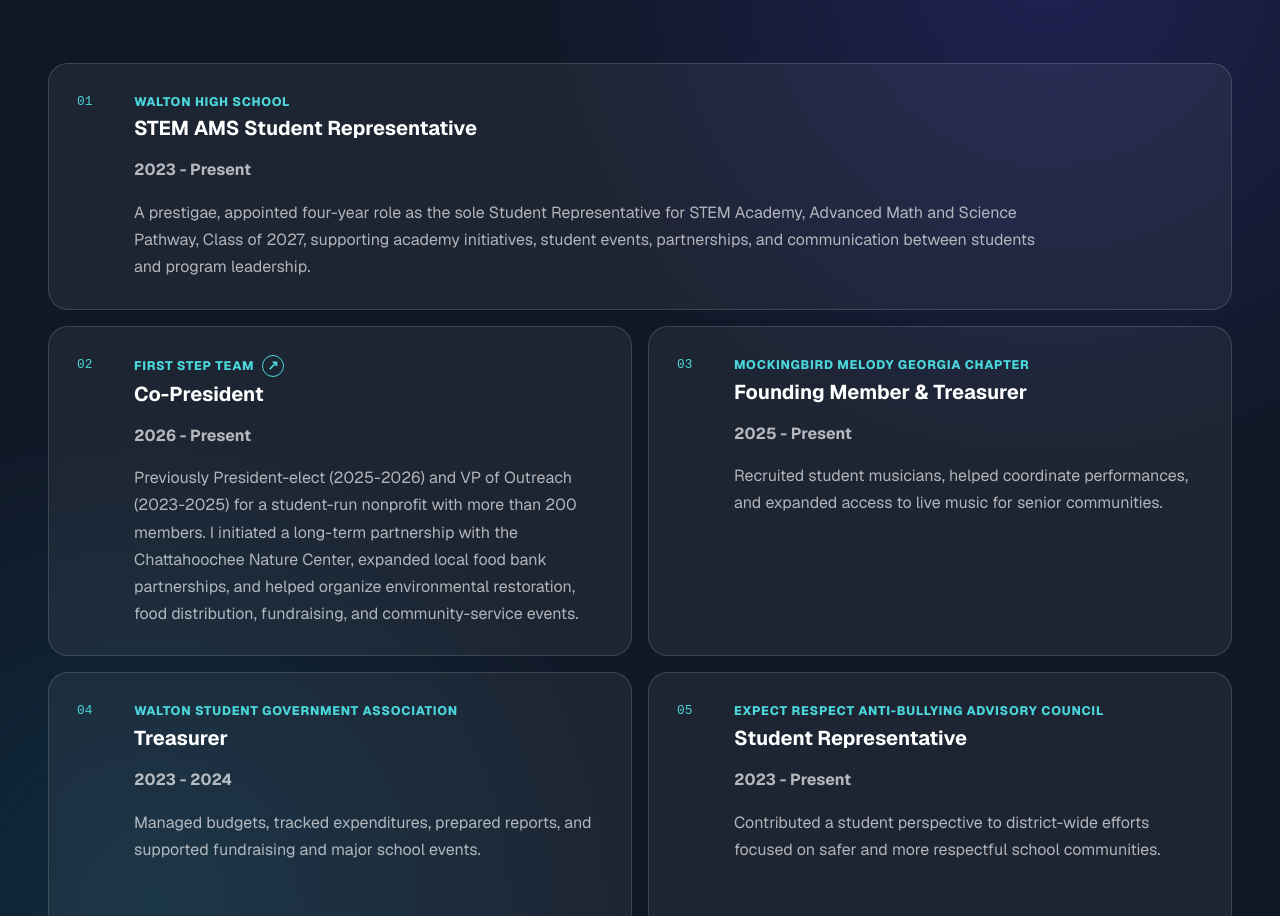
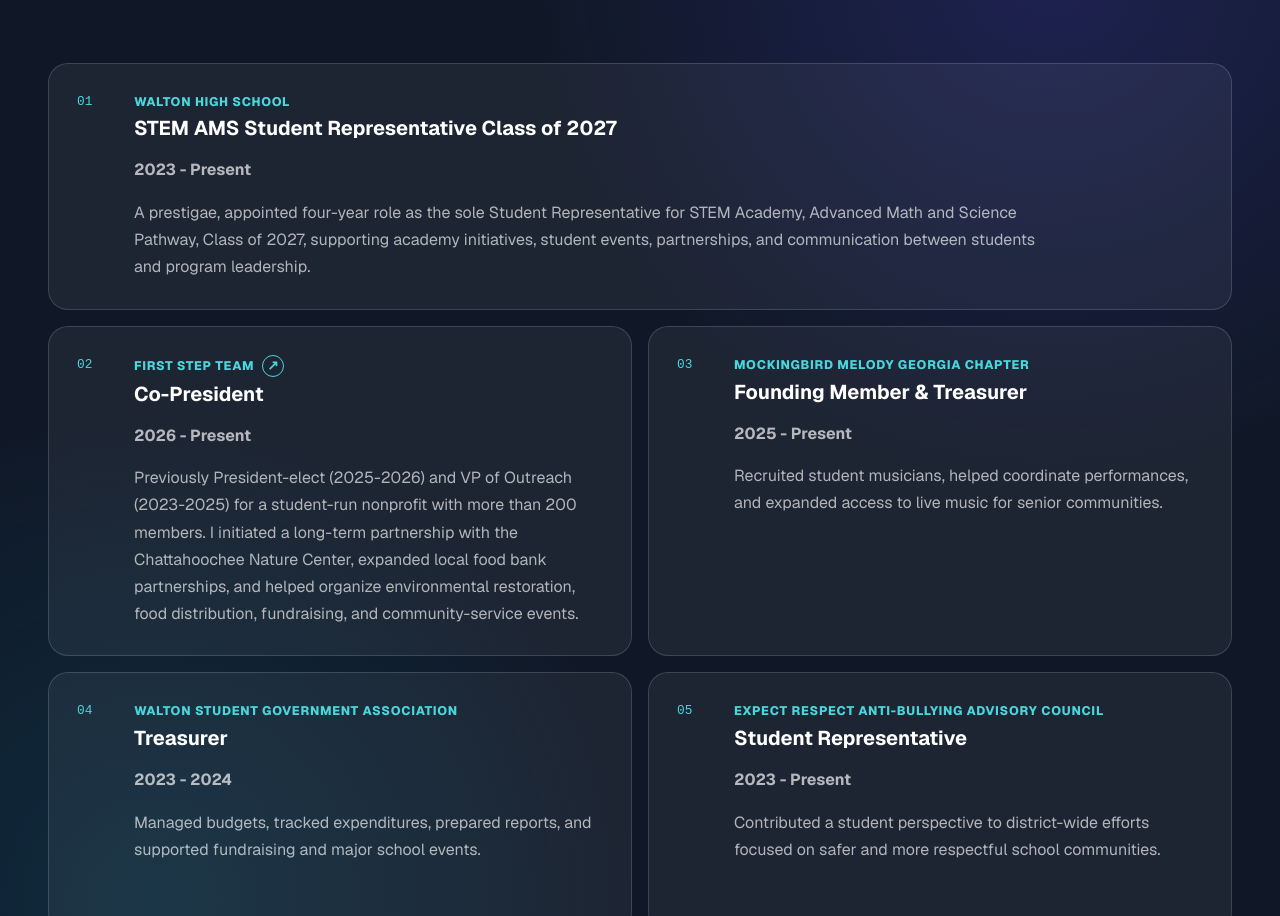
Before and after one commit to bradyzhou1/brady-portfolio, a Next.js app: page / in a window 1280 px wide. Shown: the part 8924-9840 px from the top of the page. Built offline with nearby package versions, Linux system fonts and the light colour scheme.

Commit message:
add class of 2027

```diff
--- a/app/page.tsx
+++ b/app/page.tsx
@@ -675,7 +675,7 @@
               <p className="leadershipOrganization">
                 Walton High School
               </p>
-              <h3>STEM AMS Student Representative</h3>
+              <h3>STEM AMS Student Representative Class of 2027</h3>
               <p><strong>2023 - Present</strong></p>
 
               <p>
```
